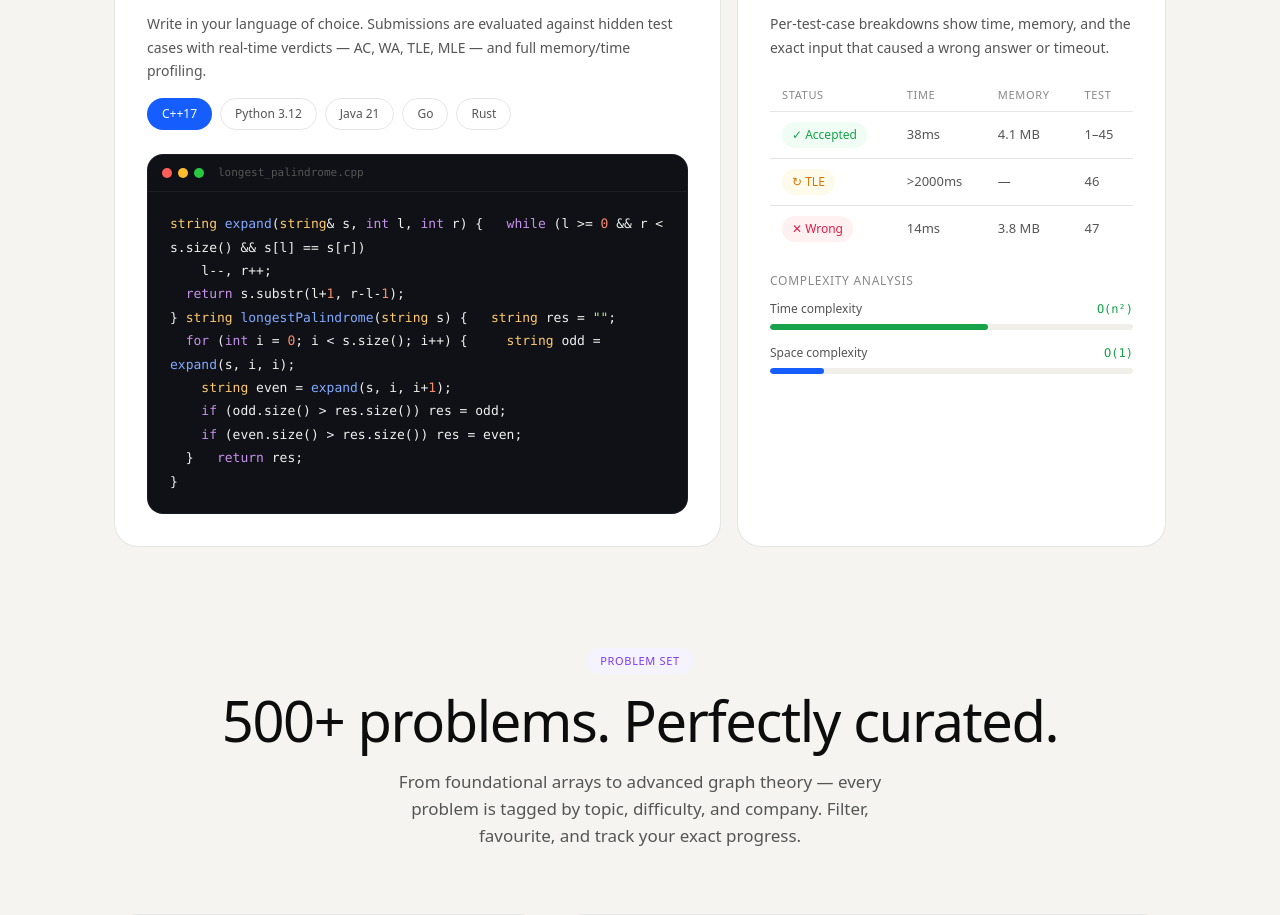
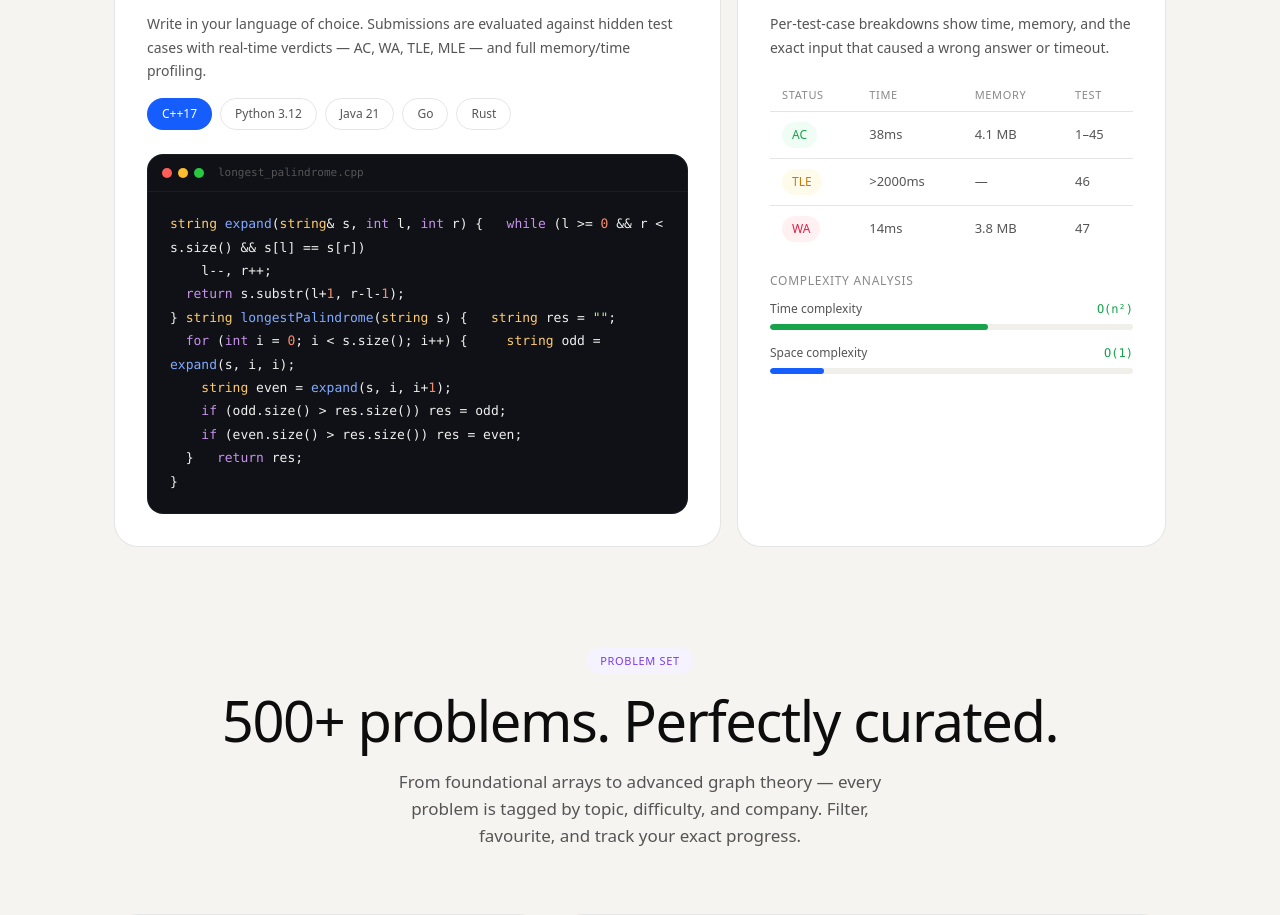
Before and after one commit to atharvjack3-sudo/algorhythm, a React (Vite) app in the folder frontend/: page / in a window 1280 px wide. Shown: the part 1540-2455 px from the top of the page. Built offline with nearby package versions, Linux system fonts and the light colour scheme; no server answers.

Commit message:
fixed issues on landing page

```diff
--- a/frontend/src/pages/Landing.jsx
+++ b/frontend/src/pages/Landing.jsx
@@ -307,19 +307,19 @@ export default function AlgorhythmLanding() {
                 </thead>
                 <tbody>
                   <tr>
-                    <td className="text-[13px] p-2.5 px-3 border-b border-black/10 dark:border-white/10 text-[#555] dark:text-[#a0a0a8]"><span className="inline-flex items-center gap-1.5 text-[12px] font-medium px-2.5 py-1 rounded-full bg-[#f0fdf4] dark:bg-[#22c55e]/10 text-[#16a34a] dark:text-[#22c55e]">✓ Accepted</span></td>
+                    <td className="text-[13px] p-2.5 px-3 border-b border-black/10 dark:border-white/10 text-[#555] dark:text-[#a0a0a8]"><span className="inline-flex items-center gap-1.5 text-[12px] font-medium px-2.5 py-1 rounded-full bg-[#f0fdf4] dark:bg-[#22c55e]/10 text-[#16a34a] dark:text-[#22c55e]">AC</span></td>
                     <td className="text-[13px] p-2.5 px-3 border-b border-black/10 dark:border-white/10 text-[#555] dark:text-[#a0a0a8]">38ms</td>
                     <td className="text-[13px] p-2.5 px-3 border-b border-black/10 dark:border-white/10 text-[#555] dark:text-[#a0a0a8]">4.1 MB</td>
                     <td className="text-[13px] p-2.5 px-3 border-b border-black/10 dark:border-white/10 text-[#555] dark:text-[#a0a0a8]">1–45</td>
                   </tr>
                   <tr>
-                    <td className="text-[13px] p-2.5 px-3 border-b border-black/10 dark:border-white/10 text-[#555] dark:text-[#a0a0a8]"><span className="inline-flex items-center gap-1.5 text-[12px] font-medium px-2.5 py-1 rounded-full bg-[#fffbeb] dark:bg-[#fbbf24]/10 text-[#d97706] dark:text-[#fbbf24]">↻ TLE</span></td>
+                    <td className="text-[13px] p-2.5 px-3 border-b border-black/10 dark:border-white/10 text-[#555] dark:text-[#a0a0a8]"><span className="inline-flex items-center gap-1.5 text-[12px] font-medium px-2.5 py-1 rounded-full bg-[#fffbeb] dark:bg-[#fbbf24]/10 text-[#d97706] dark:text-[#fbbf24]">TLE</span></td>
                     <td className="text-[13px] p-2.5 px-3 border-b border-black/10 dark:border-white/10 text-[#555] dark:text-[#a0a0a8]">&gt;2000ms</td>
                     <td className="text-[13px] p-2.5 px-3 border-b border-black/10 dark:border-white/10 text-[#555] dark:text-[#a0a0a8]">—</td>
                     <td className="text-[13px] p-2.5 px-3 border-b border-black/10 dark:border-white/10 text-[#555] dark:text-[#a0a0a8]">46</td>
                   </tr>
                   <tr>
-                    <td className="text-[13px] p-2.5 px-3 text-[#555] dark:text-[#a0a0a8]"><span className="inline-flex items-center gap-1.5 text-[12px] font-medium px-2.5 py-1 rounded-full bg-[#fff1f2] dark:bg-[#fb7185]/10 text-[#e11d48] dark:text-[#fb7185]">✕ Wrong</span></td>
+                    <td className="text-[13px] p-2.5 px-3 text-[#555] dark:text-[#a0a0a8]"><span className="inline-flex items-center gap-1.5 text-[12px] font-medium px-2.5 py-1 rounded-full bg-[#fff1f2] dark:bg-[#fb7185]/10 text-[#e11d48] dark:text-[#fb7185]">WA</span></td>
                     <td className="text-[13px] p-2.5 px-3 text-[#555] dark:text-[#a0a0a8]">14ms</td>
                     <td className="text-[13px] p-2.5 px-3 text-[#555] dark:text-[#a0a0a8]">3.8 MB</td>
                     <td className="text-[13px] p-2.5 px-3 text-[#555] dark:text-[#a0a0a8]">47</td>
```
